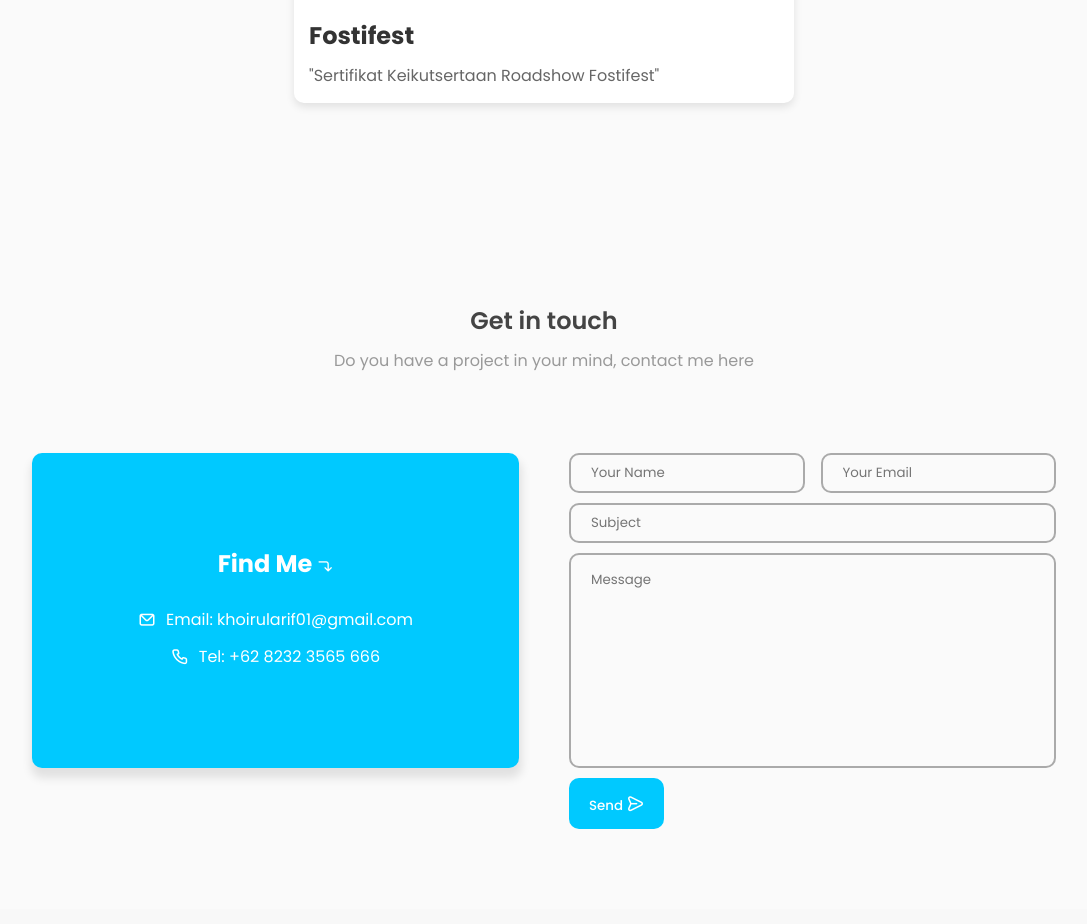
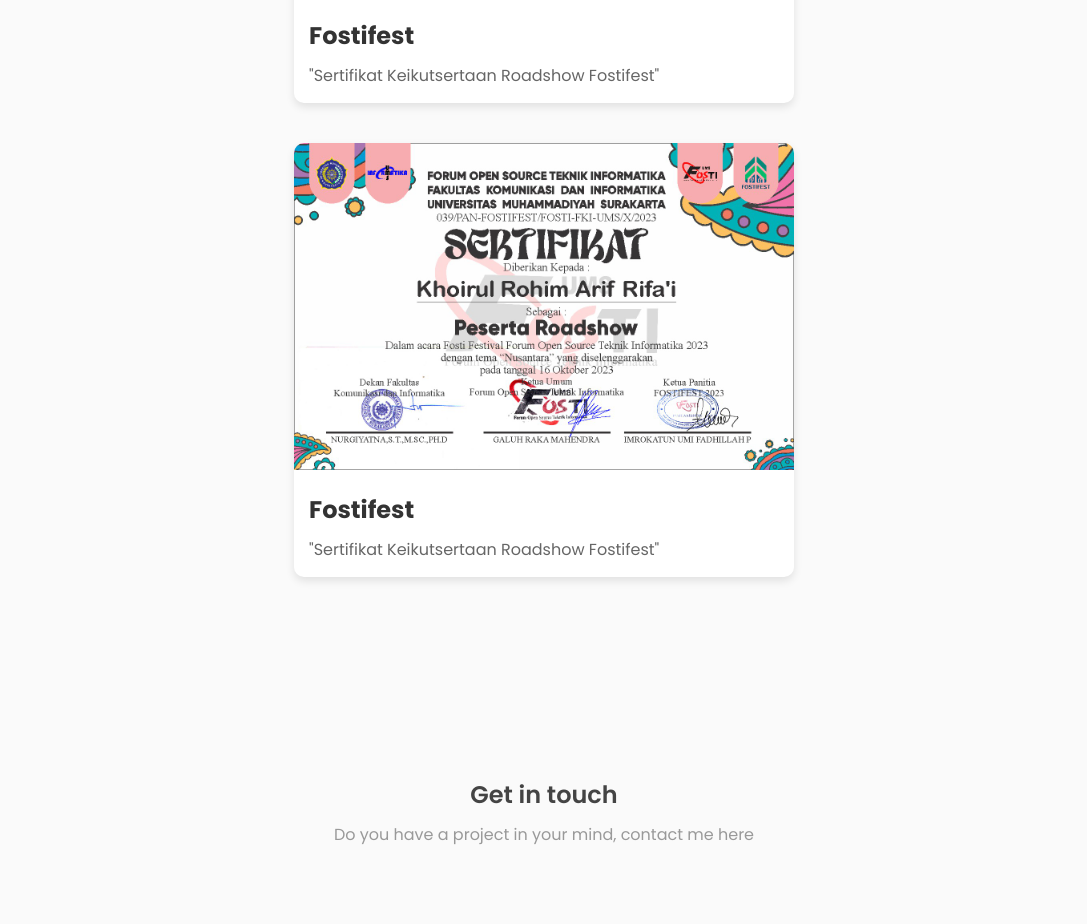
Before and after one commit to KhoirulRohimArifRifai/Portofolio-V2, a plain HTML site: page index.html in a window 1280 px wide. Shown: the part 7804-8728 px from the top of the page, without its empty margins (96-1183 px from the left). Drawn offline with nearby package versions, Linux system fonts and the light colour scheme.

Commit message:
Update index.html

```diff
--- a/index.html
+++ b/index.html
@@ -574,6 +574,15 @@
                         </div>
                     </div>
                 </div>
+                <div class="card-container fade-in">
+                    <div class="cardserti">
+                        <img src="assets/img/sertifikat/7.jpeg" alt="Card Image" class="card-image-serti">
+                        <div class="card-content-serti">
+                            <h2 class="card-title-serti">Fostifest</h2>
+                            <p class="card-description-serti">"Sertifikat Keikutsertaan Roadshow Fostifest"</p>
+                        </div>
+                    </div>
+                </div>
             </section>
 
             <!-- -------------- CONTACT BOX ---------------- -->
```
